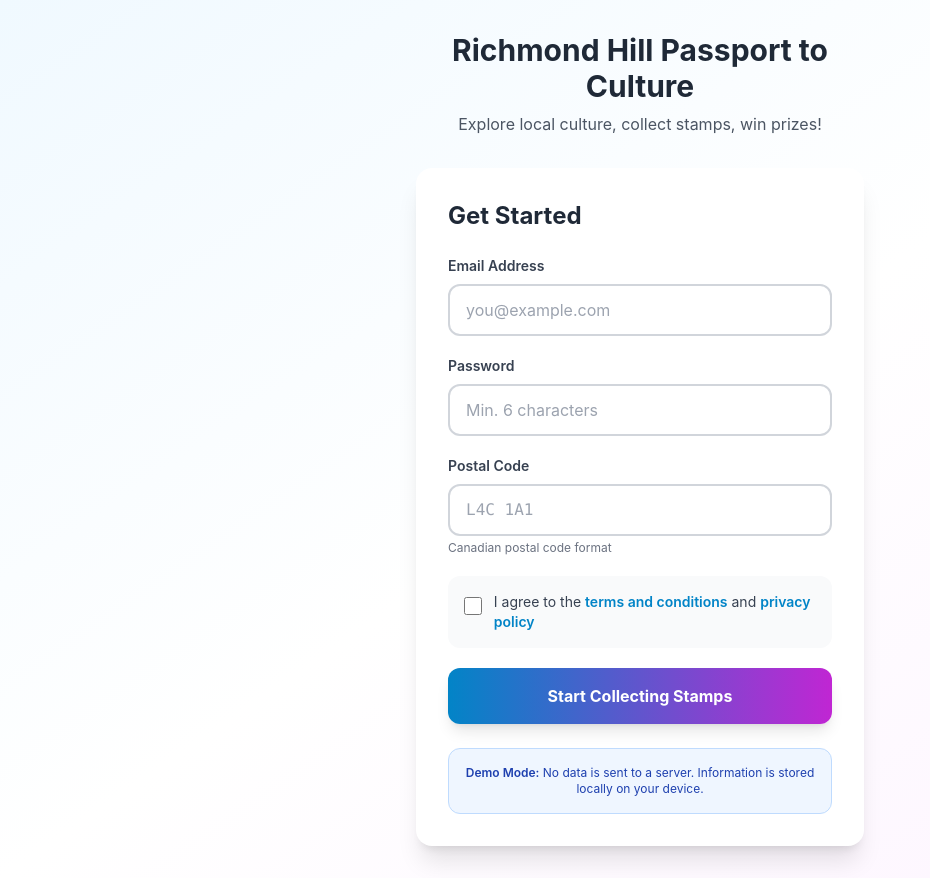
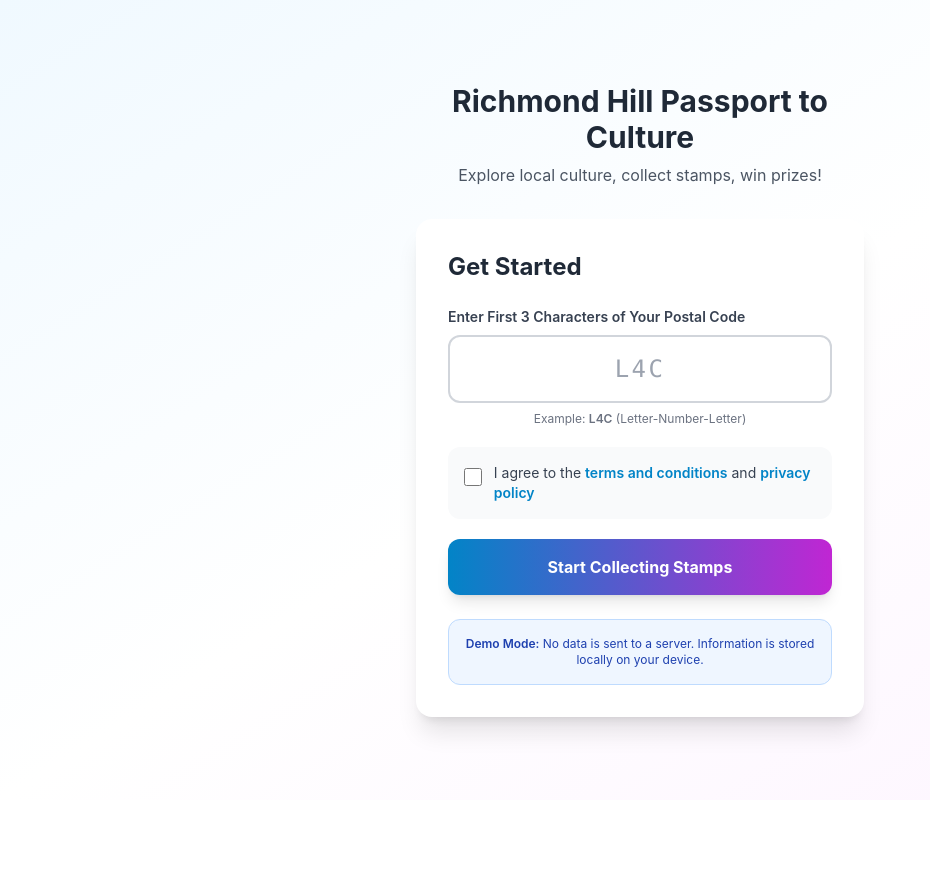
Before and after one commit to karmakazi/passport, a Next.js app: page /login in a window 1280 px wide. Shown: the whole page, without its empty margins (0-930 px from the left). After the commit the page ends 800 px from the top, so only its background shows below. Built offline with nearby package versions, Linux system fonts and the light colour scheme.

Commit message:
Simplify login to use only 3-character postal code and redirect contest to external URL

```diff
--- a/app/contest/page.tsx
+++ b/app/contest/page.tsx
@@ -1,17 +1,19 @@
 'use client'
 
-import { useEffect } from 'react'
+import { useEffect, useState } from 'react'
 import { useRouter } from 'next/navigation'
-import { getAllStampsCollected, enterContest, getPassportData } from '@/lib/storage'
-import { getUserData } from '@/lib/auth'
+import { getAllStampsCollected, getPassportData } from '@/lib/storage'
+
+// External contest URL managed by municipality
+const CONTEST_URL = process.env.NEXT_PUBLIC_CONTEST_URL || 'https://www.richmondhill.ca/contest'
 
 export default function ContestPage() {
   const router = useRouter()
+  const [countdown, setCountdown] = useState(3)
 
   useEffect(() => {
     const allCollected = getAllStampsCollected()
     const passportData = getPassportData()
-    const userData = getUserData()
 
     if (!allCollected) {
       // Redirect if haven't collected all stamps
@@ -25,23 +27,51 @@ export default function ContestPage() {
       return
     }
 
-    // Auto-enter contest with user data from login
-    if (userData) {
-      enterContest(userData.email, userData.email)
-      router.push('/success')
-    } else {
-      // Shouldn't happen, but fallback to home
-      router.push('/')
-    }
+    // Countdown before redirecting to external contest
+    const timer = setInterval(() => {
+      setCountdown((prev) => {
+        if (prev <= 1) {
+          clearInterval(timer)
+          // Redirect to external contest page
+          window.location.href = CONTEST_URL
+          return 0
+        }
+        return prev - 1
+      })
+    }, 1000)
+
+    return () => clearInterval(timer)
   }, [router])
 
-  // Show loading while processing
   return (
     <div className="min-h-screen bg-gradient-to-br from-primary-50 via-white to-accent-50 flex items-center justify-center px-4">
       <div className="bg-white rounded-3xl shadow-2xl p-8 max-w-md w-full text-center">
-        <div className="animate-spin rounded-full h-16 w-16 border-t-2 border-b-2 border-primary-500 mx-auto mb-4"></div>
-        <h2 className="text-xl font-semibold text-gray-800 mb-2">Entering Contest...</h2>
-        <p className="text-gray-600">Please wait</p>
+        <div className="mb-6">
+          <div className="text-6xl mb-4">🎉</div>
+          <h2 className="text-2xl font-bold text-gray-800 mb-2">Congratulations!</h2>
+          <p className="text-gray-600">You've collected all stamps!</p>
+        </div>
+
+        <div className="mb-6 p-4 bg-primary-50 rounded-xl">
+          <p className="text-sm text-gray-700">
+            Redirecting to contest entry in <span className="text-2xl font-bold text-primary-600">{countdown}</span> seconds...
+          </p>
+        </div>
+
+        <div className="animate-pulse">
+          <div className="h-2 bg-primary-200 rounded-full overflow-hidden">
+            <div className="h-full bg-primary-600 rounded-full" style={{ width: `${((3 - countdown) / 3) * 100}%`, transition: 'width 1s linear' }}></div>
+          </div>
+        </div>
+
+        <div className="mt-6">
+          <a
+            href={CONTEST_URL}
+            className="text-sm text-primary-600 hover:text-primary-700 underline"
+          >
+            Click here if not redirected automatically
+          </a>
+        </div>
       </div>
     </div>
   )
--- a/app/login/page.tsx
+++ b/app/login/page.tsx
@@ -6,8 +6,6 @@ import { login } from '@/lib/auth'
 
 export default function LoginPage() {
   const router = useRouter()
-  const [email, setEmail] = useState('')
-  const [password, setPassword] = useState('')
   const [postalCode, setPostalCode] = useState('')
   const [agreedToTerms, setAgreedToTerms] = useState(false)
   const [error, setError] = useState('')
@@ -17,26 +15,16 @@ export default function LoginPage() {
     e.preventDefault()
     setError('')
 
-    // Validation
-    if (!email || !password || !postalCode) {
-      setError('Please fill in all fields')
+    // Validation - only first 3 characters (Forward Sortation Area)
+    if (!postalCode || postalCode.length !== 3) {
+      setError('Please enter the first 3 characters of your postal code')
       return
     }
 
-    if (!email.includes('@')) {
-      setError('Please enter a valid email address')
-      return
-    }
-
-    if (password.length < 6) {
-      setError('Password must be at least 6 characters')
-      return
-    }
-
-    // Basic postal code validation (Canadian format: A1A 1A1)
-    const postalCodeRegex = /^[A-Za-z]\d[A-Za-z][ -]?\d[A-Za-z]\d$/
+    // Validate format: Letter-Number-Letter (e.g., L4C)
+    const postalCodeRegex = /^[A-Za-z]\d[A-Za-z]$/
     if (!postalCodeRegex.test(postalCode)) {
-      setError('Please enter a valid postal code (e.g., L4C 1A1)')
+      setError('Invalid format. Example: L4C')
       return
     }
 
@@ -45,10 +33,10 @@ export default function LoginPage() {
       return
     }
 
-    // Demo login - just store in local storage
+    // Store in local storage and redirect
     setIsSubmitting(true)
     setTimeout(() => {
-      login(email, password, postalCode)
+      login(postalCode)
       router.push('/')
     }, 500)
   }
@@ -73,58 +61,25 @@ export default function LoginPage() {
           </h2>
 
           <form onSubmit={handleSubmit} className="space-y-5">
-            {/* Email */}
-            <div>
-              <label htmlFor="email" className="block text-sm font-semibold text-gray-700 mb-2 dark:text-gray-700">
-                Email Address
-              </label>
-              <input
-                type="email"
-                id="email"
-                value={email}
-                onChange={(e) => setEmail(e.target.value)}
-                placeholder="you@example.com"
-                className="w-full px-4 py-3 border-2 border-gray-300 rounded-xl focus:border-primary-500 focus:outline-none transition-all bg-white text-gray-900 placeholder:text-gray-400"
-                disabled={isSubmitting}
-                required
-              />
-            </div>
-
-            {/* Password */}
-            <div>
-              <label htmlFor="password" className="block text-sm font-semibold text-gray-700 mb-2 dark:text-gray-700">
-                Password
-              </label>
-              <input
-                type="password"
-                id="password"
-                value={password}
-                onChange={(e) => setPassword(e.target.value)}
-                placeholder="Min. 6 characters"
-                className="w-full px-4 py-3 border-2 border-gray-300 rounded-xl focus:border-primary-500 focus:outline-none transition-all bg-white text-gray-900 placeholder:text-gray-400"
-                disabled={isSubmitting}
-                required
-                minLength={6}
-              />
-            </div>
-
-            {/* Postal Code */}
+            {/* Postal Code - First 3 Characters Only */}
             <div>
               <label htmlFor="postalCode" className="block text-sm font-semibold text-gray-700 mb-2 dark:text-gray-700">
-                Postal Code
+                Enter First 3 Characters of Your Postal Code
               </label>
               <input
                 type="text"
                 id="postalCode"
                 value={postalCode}
                 onChange={(e) => setPostalCode(e.target.value.toUpperCase())}
-                placeholder="L4C 1A1"
-                className="w-full px-4 py-3 border-2 border-gray-300 rounded-xl focus:border-primary-500 focus:outline-none transition-all font-mono bg-white text-gray-900 placeholder:text-gray-400"
+                placeholder="L4C"
+                className="w-full px-6 py-4 text-center text-2xl tracking-widest border-2 border-gray-300 rounded-xl focus:border-primary-500 focus:outline-none transition-all font-mono bg-white text-gray-900 placeholder:text-gray-400"
                 disabled={isSubmitting}
                 required
-                maxLength={7}
+                maxLength={3}
               />
-              <p className="text-xs text-gray-500 mt-1">Canadian postal code format</p>
+              <p className="text-xs text-gray-500 mt-2 text-center">
+                Example: <span className="font-semibold">L4C</span> (Letter-Number-Letter)
+              </p>
             </div>
 
             {/* Terms and Conditions */}
--- a/app/page.tsx
+++ b/app/page.tsx
@@ -120,7 +120,7 @@ export default function HomePage() {
               Contest Entry Submitted!
             </h3>
             <p className="text-green-700">
-              Thank you, {passportData.userName}! Good luck!
+              Thank you! Good luck!
             </p>
           </div>
         )}
--- a/lib/auth.ts
+++ b/lib/auth.ts
@@ -1,5 +1,4 @@
 export interface UserData {
-  email: string
   postalCode: string
   agreedToTerms: boolean
   timestamp: Date
@@ -14,12 +13,11 @@ export function isAuthenticated(): boolean {
   return auth === 'true'
 }
 
-export function login(email: string, password: string, postalCode: string): void {
+export function login(postalCode: string): void {
   if (typeof window === 'undefined') return
 
   const userData: UserData = {
-    email,
-    postalCode,
+    postalCode: postalCode.toUpperCase(),
     agreedToTerms: true,
     timestamp: new Date(),
   }
--- a/lib/storage.ts
+++ b/lib/storage.ts
@@ -81,11 +81,9 @@ export const getCollectedStampsCount = (): number => {
   return Object.values(data.stamps).filter((stamp) => stamp.collectedAt !== null).length
 }
 
-export const enterContest = (name: string, email: string): void => {
+export const enterContest = (): void => {
   const data = getPassportData()
   data.contestEntered = true
-  data.userName = name
-  data.userEmail = email
   savePassportData(data)
 }
 
--- a/lib/types.ts
+++ b/lib/types.ts
@@ -14,6 +14,4 @@ export interface Stamp {
 export interface PassportData {
   stamps: Record<string, Stamp>
   contestEntered: boolean
-  userName?: string
-  userEmail?: string
 }
```
Also changed, not shown: public/images/RH_Logo_RGB_S.png (added).
